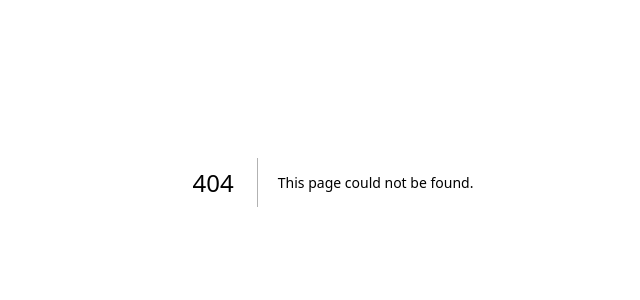
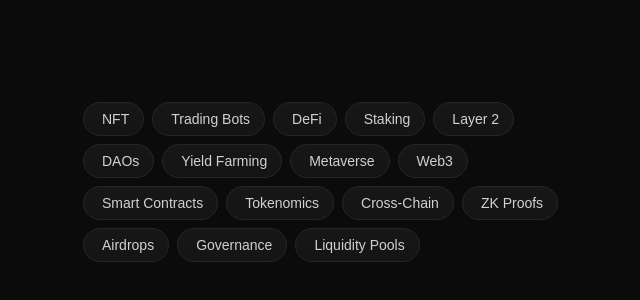
Before and after one commit to rndrealm/rndr-interactions, a Next.js app: page /group-tags in a window 1280 px wide. Before the commit this address had no page. Shown: the part 218-518 px from the top of the page, without its empty margins (307-947 px from the left). Built offline with nearby package versions, Linux system fonts and the light colour scheme; a web font is replaced by a local one.

Commit message:
feat: group tags

```diff
--- /dev/null
+++ b/src/app/group-tags/page.tsx
@@ -0,0 +1,102 @@
+"use client";
+import { cn } from "@/lib/utils";
+import { Check } from "lucide-react";
+import React, { useCallback, useState } from "react";
+import { motion } from "motion/react";
+
+const tokens = [
+  "NFT",
+  "Trading Bots",
+  "DeFi",
+  "Staking",
+  "Layer 2",
+  "DAOs",
+  "Yield Farming",
+  "Metaverse",
+  "Web3",
+  "Smart Contracts",
+  "Tokenomics",
+  "Cross-Chain",
+  "ZK Proofs",
+  "Airdrops",
+  "Governance",
+  "Liquidity Pools",
+];
+
+const ICON_SPACE = 20;
+
+const GroupTags = () => {
+  const [selectedTags, setSelectedTags] = useState<string[]>([]);
+  const [widths, setWidths] = useState<Map<string, number>>(new Map());
+
+  const buttonRef = useCallback(
+    (token: string) => (el: HTMLButtonElement | null) => {
+      if (el) {
+        setWidths((prev) => {
+          if (prev.has(token)) return prev;
+          const next = new Map(prev);
+          next.set(token, el.getBoundingClientRect().width);
+          return next;
+        });
+      }
+    },
+    [],
+  );
+
+  const toggleTag = (tag: string) => {
+    setSelectedTags((prev) =>
+      prev.includes(tag) ? prev.filter((t) => t !== tag) : [...prev, tag],
+    );
+  };
+
+  return (
+    <main className="w-screen h-screen flex items-center justify-center bg-[#0B0B0B]">
+      <div className="flex flex-wrap max-w-[500px] gap-2">
+        {tokens.map((token) => {
+          const isSelected = selectedTags.includes(token);
+          const baseWidth = widths.get(token);
+          const targetWidth = baseWidth
+            ? isSelected
+              ? baseWidth + ICON_SPACE
+              : baseWidth
+            : "auto";
+
+          return (
+            <motion.button
+              key={token}
+              ref={buttonRef(token)}
+              layout
+              initial={false}
+              animate={{ width: targetWidth }}
+              transition={{ type: "spring", stiffness: 500, damping: 30 }}
+              onClick={() => toggleTag(token)}
+              className={cn(
+                "pl-4.5 pr-3.5 py-1.5 rounded-full border cursor-pointer flex items-center whitespace-nowrap overflow-hidden",
+                isSelected
+                  ? "border-[#4CAF82]/80 text-[#4CAF82]"
+                  : "border-[#262626] text-white/80",
+              )}
+              style={{
+                background: isSelected
+                  ? "#4CAF8218"
+                  : "linear-gradient(180deg, #171717 0%, #141414 106.94%)",
+              }}
+            >
+              <span className="text-sm font-medium">{token}</span>
+              <div className="w-0 shrink-0 overflow-visible">
+                <div
+                  className="ml-2 size-3 rounded-full p-0.5 flex items-center justify-center bg-[#4CAF82]"
+                  style={{ opacity: isSelected ? 1 : 0 }}
+                >
+                  <Check className="stroke-[#262626]" strokeWidth={4} />
+                </div>
+              </div>
+            </motion.button>
+          );
+        })}
+      </div>
+    </main>
+  );
+};
+
+export default GroupTags;
--- a/src/app/morph-elements/morph-switch.tsx
+++ b/src/app/morph-elements/morph-switch.tsx
@@ -14,11 +14,19 @@ const circleRight =
 const stretchedReverse =
   "M 65,22 C 74.94,22 83,30.06 83,40 C 83,49.94 74.94,58 65,58 C 40,58 7,49.94 7,40 C 7,30.06 40,22 65,22 Z";
 
-const nudgeRight =
-  "M 25,22 C 38,22 53,30.06 53,40 C 53,49.94 38,58 25,58 C 15.06,58 7,49.94 7,40 C 7,30.06 15.06,22 25,22 Z";
+const lerp = (a: number, b: number, t: number) => a + (b - a) * t;
 
-const nudgeLeft =
-  "M 65,22 C 74.94,22 83,30.06 83,40 C 83,49.94 74.94,58 65,58 C 52,58 37,49.94 37,40 C 37,30.06 52,22 65,22 Z";
+const getNudgeRight = (t: number) => {
+  const h = lerp(34.94, 42, t);
+  const e = lerp(43, 58, t);
+  return `M 25,22 C ${h},22 ${e},30.06 ${e},40 C ${e},49.94 ${h},58 25,58 C 15.06,58 7,49.94 7,40 C 7,30.06 15.06,22 25,22 Z`;
+};
+
+const getNudgeLeft = (t: number) => {
+  const h = lerp(55.06, 48, t);
+  const e = lerp(47, 32, t);
+  return `M 65,22 C 74.94,22 83,30.06 83,40 C 83,49.94 74.94,58 65,58 C ${h},58 ${e},49.94 ${e},40 C ${e},30.06 ${h},22 65,22 Z`;
+};
 
 const MorphSwitch = () => {
   const [checked, setChecked] = useState(false);
@@ -26,6 +34,7 @@ const MorphSwitch = () => {
   const trackRef = useRef<SVGRectElement>(null);
   const isAnimating = useRef(false);
   const isNudged = useRef(false);
+  const lastNudgePath = useRef<string | null>(null);
 
   const handleHover = (e: React.MouseEvent<HTMLInputElement>) => {
     if (isAnimating.current || !pathRef.current) return;
@@ -33,10 +42,14 @@ const MorphSwitch = () => {
     const x = (e.clientX - rect.left) / rect.width;
     const onOppositeSide = checked ? x < 0.5 : x > 0.5;
 
-    if (onOppositeSide && !isNudged.current) {
+    if (onOppositeSide) {
       isNudged.current = true;
-      animate(pathRef.current, { d: checked ? nudgeLeft : nudgeRight }, { duration: 0.15 });
-    } else if (!onOppositeSide && isNudged.current) {
+      const t = checked ? 1 - x * 2 : (x - 0.5) * 2;
+      const clamped = Math.max(0, Math.min(1, t));
+      const nudgePath = checked ? getNudgeLeft(clamped) : getNudgeRight(clamped);
+      lastNudgePath.current = nudgePath;
+      pathRef.current.setAttribute("d", nudgePath);
+    } else if (isNudged.current) {
       isNudged.current = false;
       animate(pathRef.current, { d: checked ? circleRight : circleLeft }, { duration: 0.15 });
     }
@@ -45,7 +58,10 @@ const MorphSwitch = () => {
   const handleHoverEnd = () => {
     if (isAnimating.current || !pathRef.current || !isNudged.current) return;
     isNudged.current = false;
-    animate(pathRef.current, { d: checked ? circleRight : circleLeft }, { duration: 0.15 });
+    const restPath = checked ? circleRight : circleLeft;
+    const from = lastNudgePath.current || restPath;
+    animate(pathRef.current, { d: [from, restPath] }, { duration: 0.2, ease: [0.34, 1.56, 0.64, 1] });
+    lastNudgePath.current = null;
   };
 
   const animateSwitch = async (toChecked: boolean) => {
```
